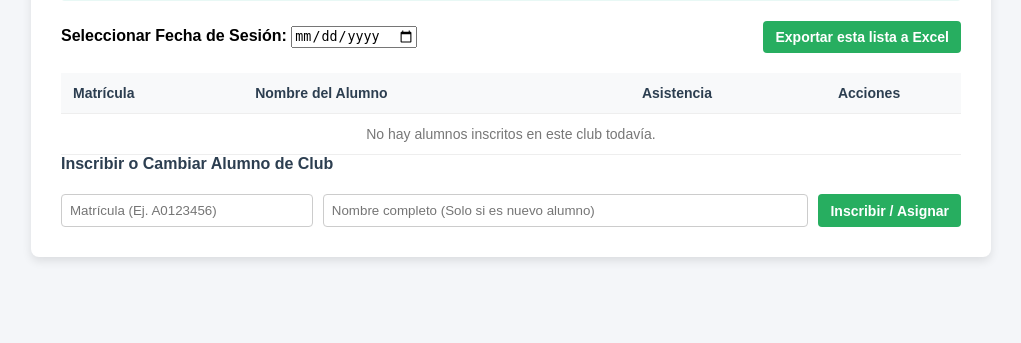
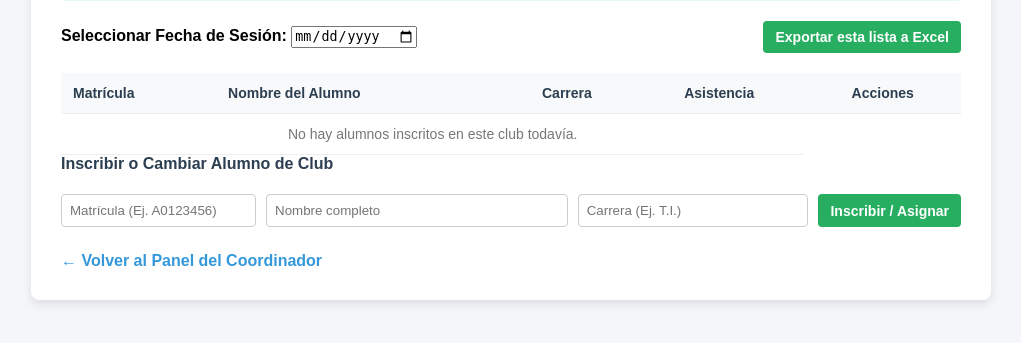
Before and after one commit to DilanLMtz/Red_Universitaria_Clubs_UTE, a Flask app: template app/templates/asistencias_club.html in a window 1280 px wide. Shown: the part 147-490 px from the top of the page, without its empty margins (129-1150 px from the left). Run offline with Flask 3, Linux system fonts and the light colour scheme; the template is opened without the code that fills it, so the values that code supplies are empty.

Commit message:
feat: Actualizar el formulario de inscripción para que guarde la carrera en la base de datos

```diff
--- a/app/templates/asistencias_club.html
+++ b/app/templates/asistencias_club.html
@@ -45,6 +45,7 @@
                 <tr>
                     <th>Matrícula</th>
                     <th>Nombre del Alumno</th>
+                    <th style="text-align: center;">Carrera</th>
                     <th style="text-align: center;">Asistencia</th>
                     <th style="text-align: center;">Acciones</th>
                 </tr>
@@ -54,6 +55,7 @@
                 <tr>
                     <td>{{ alumno.matricula }}</td>
                     <td>{{ alumno.nombre }}</td>
+                    <td>{{ alumno.carrera }}</td>
                     <td style="text-align: center;">
                         {% if alumno.asistio %}
                             <span class="status-yes" title="Asistió">✅</span>
@@ -78,12 +80,15 @@
             </tbody>
         </table>
     <!-- Formulario para agregar / cambiar alumno al club -->
-        <h4 style="margin-top: 0; color: #2c3e50;">Inscribir o Cambiar Alumno de Club</h4>
+            <h4 style="margin-top: 0; color: #2c3e50;">Inscribir o Cambiar Alumno de Club</h4>
             <form action="/coordinador/inscribir-alumno" method="POST" style="display: flex; gap: 10px; flex-wrap: wrap;">
                 <input type="text" name="matricula" placeholder="Matrícula (Ej. A0123456)" required style="padding: 8px; flex: 1; border: 1px solid #ccc; border-radius: 4px;">
-                <input type="text" name="nombre" placeholder="Nombre completo (Solo si es nuevo alumno)" style="padding: 8px; flex: 2; border: 1px solid #ccc; border-radius: 4px;">
+                <input type="text" name="nombre" placeholder="Nombre completo" required style="padding: 8px; flex: 2; border: 1px solid #ccc; border-radius: 4px;">
+                <input type="text" name="carrera" placeholder="Carrera (Ej. T.I.)" required style="padding: 8px; flex: 1.5; border: 1px solid #ccc; border-radius: 4px;">
                 <button type="submit" class="btn" style="background: #27ae60;">Inscribir / Asignar</button>
             </form>
-    </div>
+        <a href="/coordinador" class="back">← Volver al Panel del Coordinador</a>
+        </div>
+
 </body>
 </html>
```
